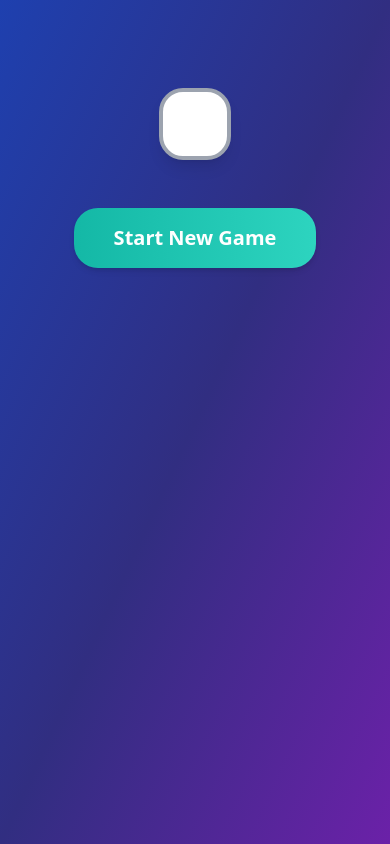
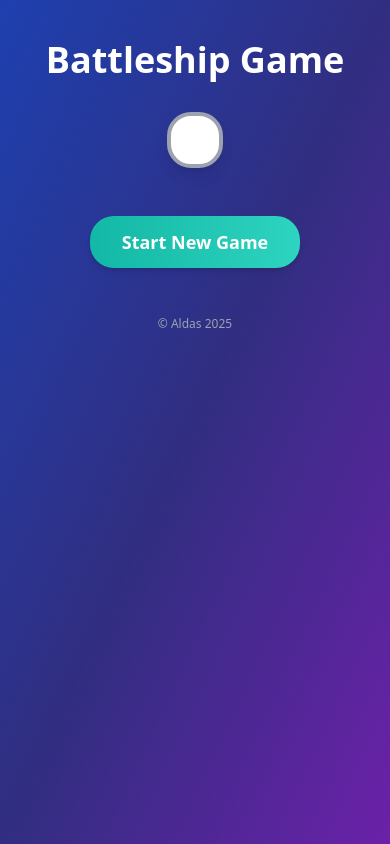
Before and after one commit to aldask/Battleship-game, a React (Create React App) app in the folder frontend/: page / in a window 390 px wide. Built offline with nearby package versions, Linux system fonts and the light colour scheme.

Commit message:
Added responsivnes, also adjusted few styling things. Still needs tweaking

```diff
--- a/frontend/src/App.tsx
+++ b/frontend/src/App.tsx
@@ -8,22 +8,29 @@ const App: React.FC = () => {
     useGameLogic();
 
   return (
-    <div className="flex flex-col items-center bg-gradient-to-br from-blue-800 via-indigo-900 to-purple-800 min-h-screen p-12">
+    <div className="flex flex-col items-center bg-gradient-to-br from-blue-800 via-indigo-900 to-purple-800 min-h-screen p-4 sm:p-6">
+      <h1 className="text-4xl sm:text-5xl font-bold text-white mt-6 animate__animated animate__fadeIn">
+        Battleship Game
+      </h1>
       {message && (
-        <div className="mt-6 text-center text-3xl font-semibold text-gray-200 animate__animated animate__fadeIn">
-          {message}
+        <div className="mt-6 text-center text-xl sm:text-3xl font-semibold text-gray-200 animate__animated animate__fadeIn">
+          <p>{message}</p>
+          <p className="text-sm sm:text-lg text-teal-300 mt-2">
+            Remaining Hits: {remainingHits}
+          </p>
         </div>
       )}
-      <div className="mt-10 p-8 bg-white rounded-3xl shadow-lg border-4 border-gray-400 animate__animated animate__fadeIn animate__delay-1s">
-        <Board board={board} onCellClick={handleHitCell} />
-      </div>
+      <Board board={board} onCellClick={handleHitCell} />
       <div className="mt-12">
         <button
           onClick={startNewGame}
-          className="px-10 py-4 text-white bg-gradient-to-r from-teal-500 to-teal-400 rounded-3xl text-xl font-semibold shadow-md transition-all duration-300 ease-in-out hover:bg-teal-600 hover:shadow-xl hover:ring-4 hover:ring-teal-300 active:scale-95"
+          className="px-8 py-3 sm:px-10 sm:py-4 text-white bg-gradient-to-r from-teal-500 to-teal-400 rounded-3xl text-lg sm:text-xl font-semibold shadow-md transition-all duration-300 ease-in-out hover:bg-teal-600 hover:shadow-xl hover:ring-4 hover:ring-teal-300 active:scale-95"
         >
           Start New Game
         </button>
+      </div>
+      <div className="mt-12 text-xs sm:text-sm text-gray-400 text-center animate__animated animate__fadeIn animate__delay-1s">
+        <p>&copy; Aldas 2025</p>
       </div>
     </div>
   );
--- a/frontend/src/Components/Board.tsx
+++ b/frontend/src/Components/Board.tsx
@@ -9,15 +9,19 @@ interface BoardProps {
 
 const Board: React.FC<BoardProps> = ({ board, onCellClick }) => {
   return (
-    <div className="flex flex-col items-center">
-      <table className="border-collapse shadow-2xl">
+    <div className="mt-8 p-6 sm:p-8 bg-white rounded-3xl shadow-lg border-4 border-gray-400 animate__animated animate__fadeIn animate__delay-1s max-w-3xl sm:max-w-4xl">
+      <div className="flex flex-col items-center w-full">
+        <table className="border-collapse w-full">
           <tbody>
             {board.map((row, rowIndex) => (
-            <tr key={rowIndex} className="flex">
+              <tr key={rowIndex} className="flex w-full justify-center">
                 {row.map((cell, colIndex) => (
                   <td
                     key={colIndex}
-                  className={`w-16 h-16 p-4 border border-gray-200 text-center flex items-center justify-center cursor-pointer transition-all duration-300 ease-in-out transform rounded-md
+                    className={`flex items-center justify-center
+                    w-8 h-8 sm:w-10 sm:h-10 md:w-12 md:h-12 lg:w-14 lg:h-14
+                    p-1 sm:p-2 md:p-2 lg:p-3 border border-gray-200 text-center cursor-pointer
+                    transition-all duration-300 ease-in-out transform rounded-md
                     hover:z-10 hover:relative
                     ${
                       cell === "hit"
@@ -33,9 +37,11 @@ const Board: React.FC<BoardProps> = ({ board, onCellClick }) => {
                     }}
                   >
                     {cell === "hit" ? (
-                    <SiFireship className="w-8 h-8 text-white animate-pulse" />
+                      <SiFireship className="w-4 h-4 sm:w-5 sm:h-5 md:w-6 md:h-6 text-white animate-burn" />
+
+
                     ) : cell === "miss" ? (
-                    <FiCircle className="w-8 h-8 text-white" />
+                      <FiCircle className="w-4 h-4 sm:w-5 sm:h-5 md:w-6 md:h-6 text-white" />
                     ) : (
                       ""
                     )}
@@ -46,6 +52,7 @@ const Board: React.FC<BoardProps> = ({ board, onCellClick }) => {
           </tbody>
         </table>
       </div>
+    </div>
   );
 };
 
--- a/frontend/src/Components/GameLogic.tsx
+++ b/frontend/src/Components/GameLogic.tsx
@@ -61,9 +61,9 @@ const useGameLogic = () => {
       if (data.result === "miss") {
         setRemainingHits((prevHits) => {
           const updatedHits = prevHits - 1;
-          if (updatedHits <= 0) {
+          if (updatedHits === 0) {
             setGameOver(true);
-            setMessage("Game over! Please start a new game.");
+            setMessage("Game over! Press the button to start a new game.");
           }
           return updatedHits;
         });
--- a/frontend/src/index.css
+++ b/frontend/src/index.css
@@ -5,3 +5,22 @@
 .animate__fadeIn {
   animation-duration: 2s;
 }
+
+@keyframes burn-effect {
+  0% {
+    color: #ffbf00;
+    transform: scale(1);
+  }
+  50% {
+    color: #ffffff;
+    transform: scale(1.05);
+  }
+  100% {
+    color: #ffbf00;
+    transform: scale(1);
+  }
+}
+
+.animate-burn {
+  animation: burn-effect 1s ease-in-out infinite;
+}
```
Lines whose indentation alone changed are shown as unchanged.
